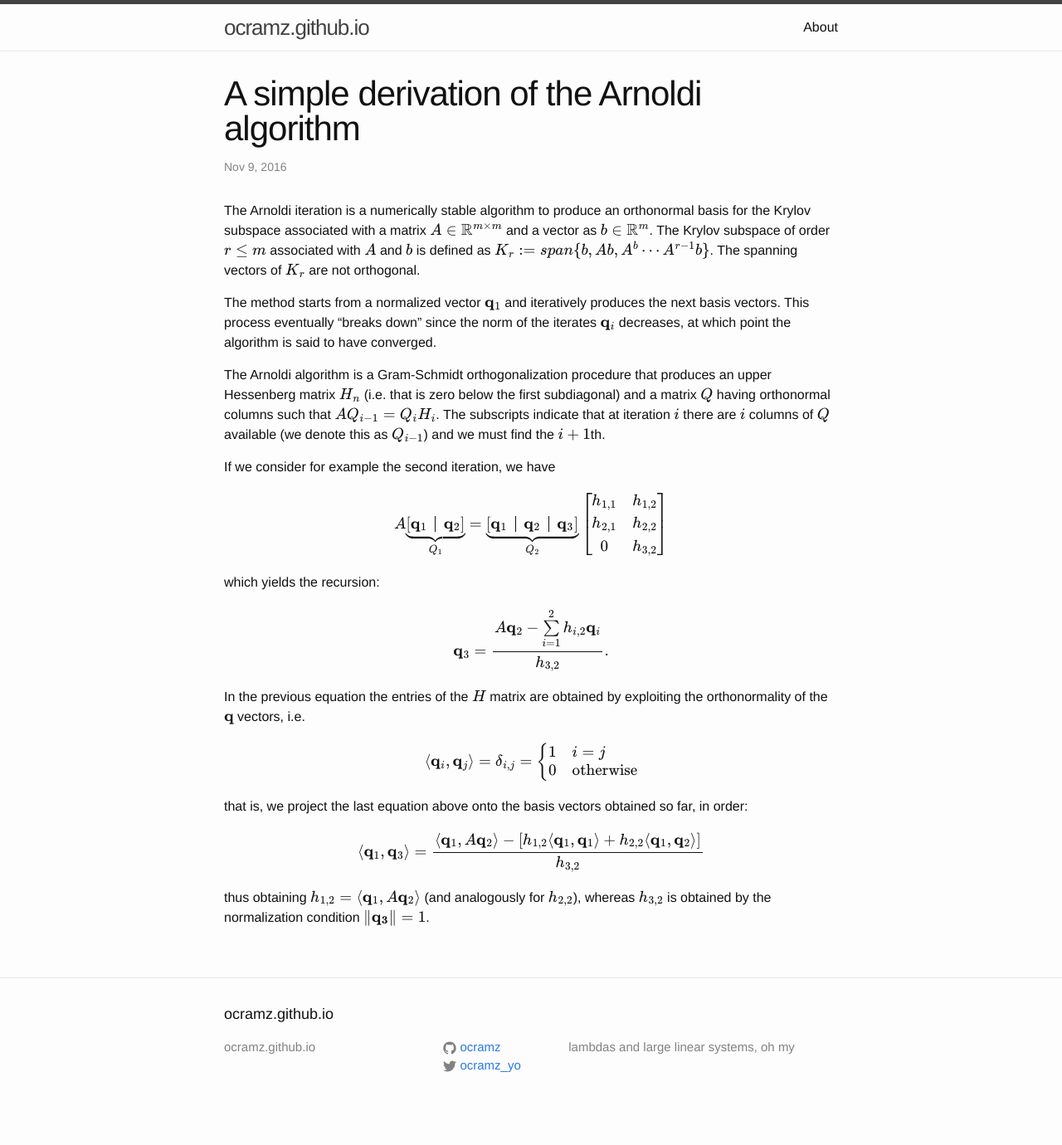
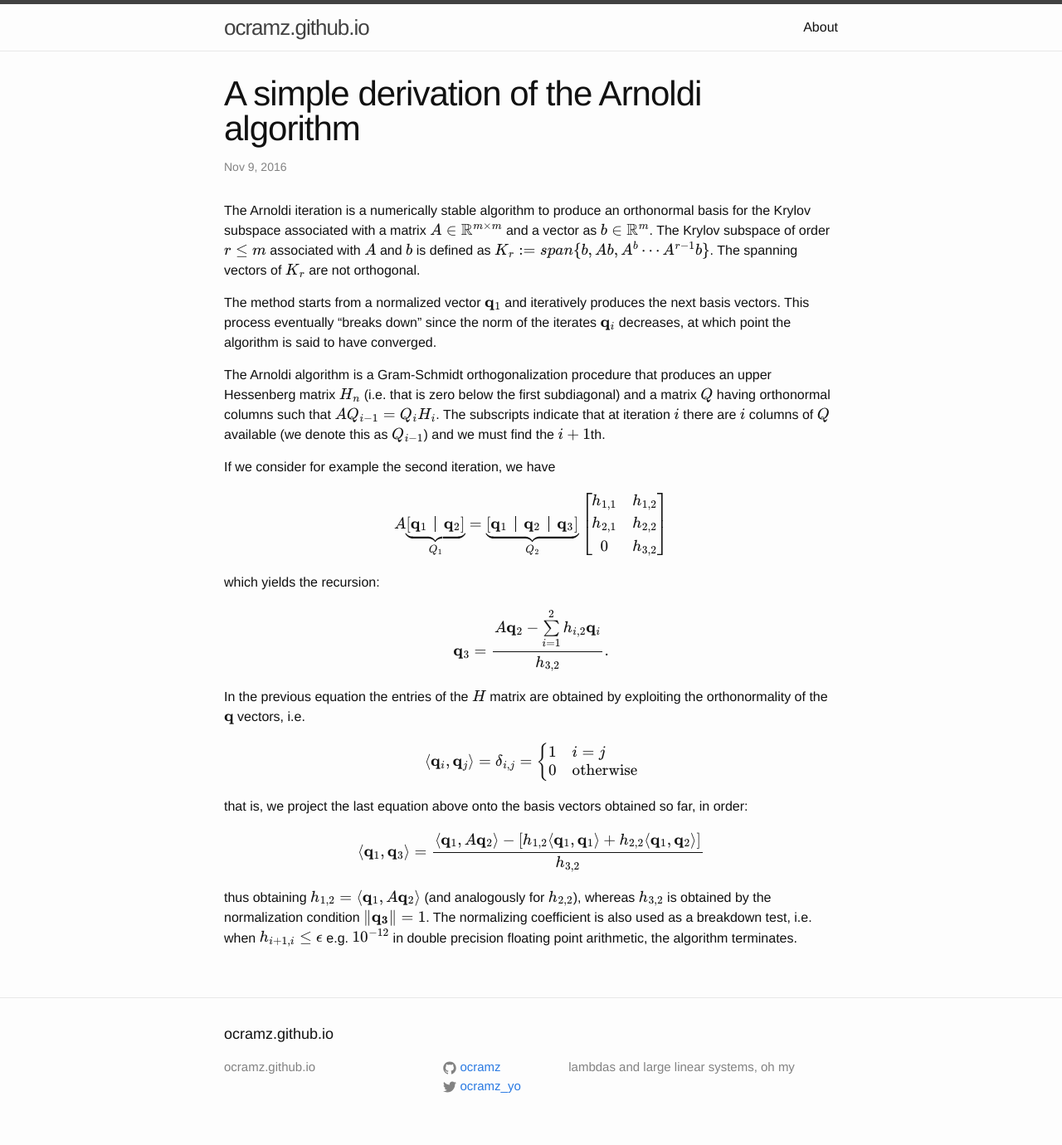
Before and after one commit to ocramz/ocramz.github.io, a Jekyll site: the page built from _posts/2016-11-09-arnoldi-alt.markdown, in a window 1280 px wide. Shown: the whole page at 83% size. Built offline with Jekyll 4.4.1, drawn with Linux system fonts in a browser that asks for light colours; formulas are drawn with MathJax 3; before the commit the page ends 1356 px from its top, so only the background shows below that.

Commit message:
Arnoldi post

```diff
--- a/_posts/2016-11-09-arnoldi-alt.markdown
+++ b/_posts/2016-11-09-arnoldi-alt.markdown
@@ -63,4 +63,4 @@ $$
 \langle \mathbf{q}_1, \mathbf{q}_3 \rangle = \frac{\langle \mathbf{q}_1, A \mathbf{q}_2 \rangle - \left[ h_{1, 2} \langle \mathbf{q}_1, \mathbf{q}_1 \rangle  + h_{2, 2} \langle \mathbf{q}_1, \mathbf{q}_2 \rangle \right] }{h_{3, 2}}
 $$
 
-thus obtaining $$h_{1,2} = \langle \mathbf{q}_1, A \mathbf{q}_2 \rangle $$ (and analogously for $$h_{2, 2}$$), whereas $$h_{3, 2}$$ is obtained by the normalization condition $$\| \mathbf{q_3} \| = 1$$.
+thus obtaining $$h_{1,2} = \langle \mathbf{q}_1, A \mathbf{q}_2 \rangle $$ (and analogously for $$h_{2, 2}$$), whereas $$h_{3, 2}$$ is obtained by the normalization condition $$\| \mathbf{q_3} \| = 1$$. The normalizing coefficient is also used as a breakdown test, i.e. when $$h_{i+1, i} \leq \epsilon$$ e.g. $$10^{-12}$$ in double precision floating point arithmetic, the algorithm terminates.
```
